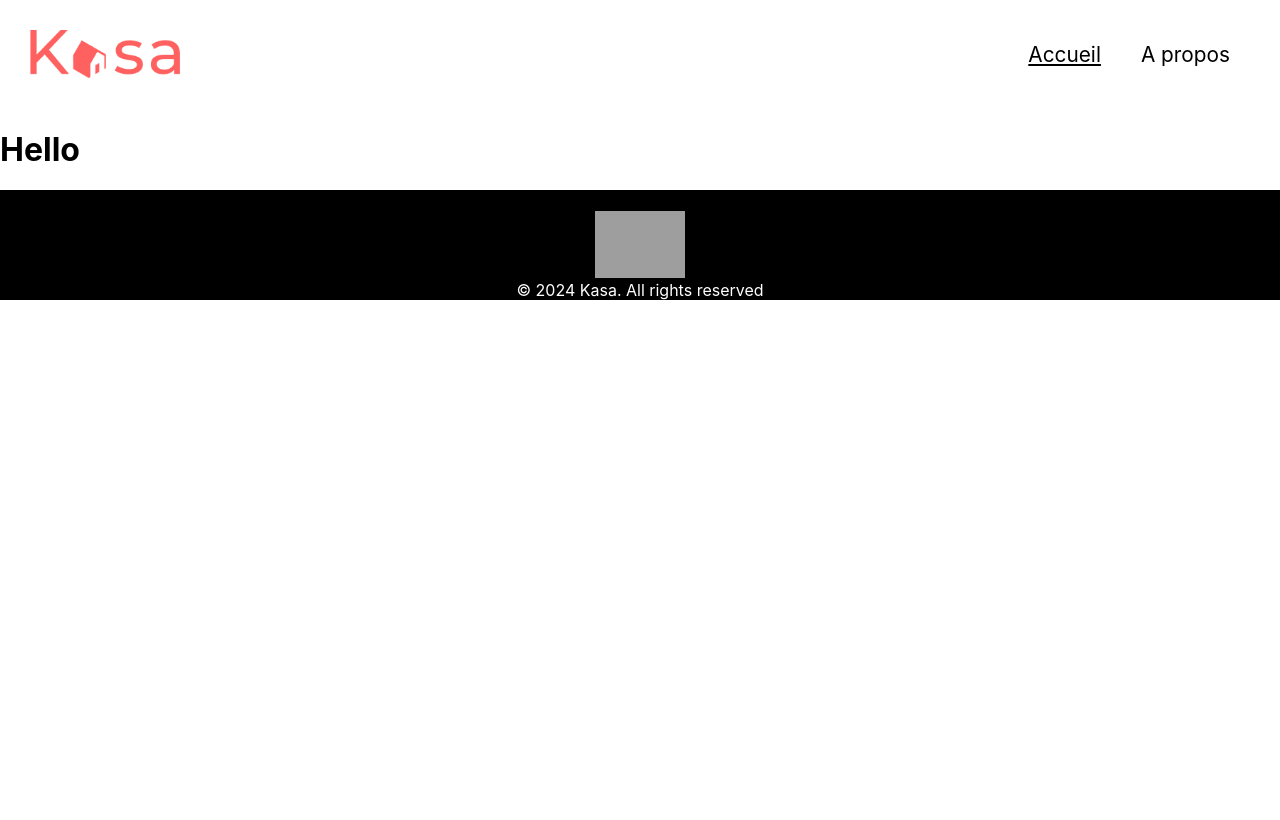
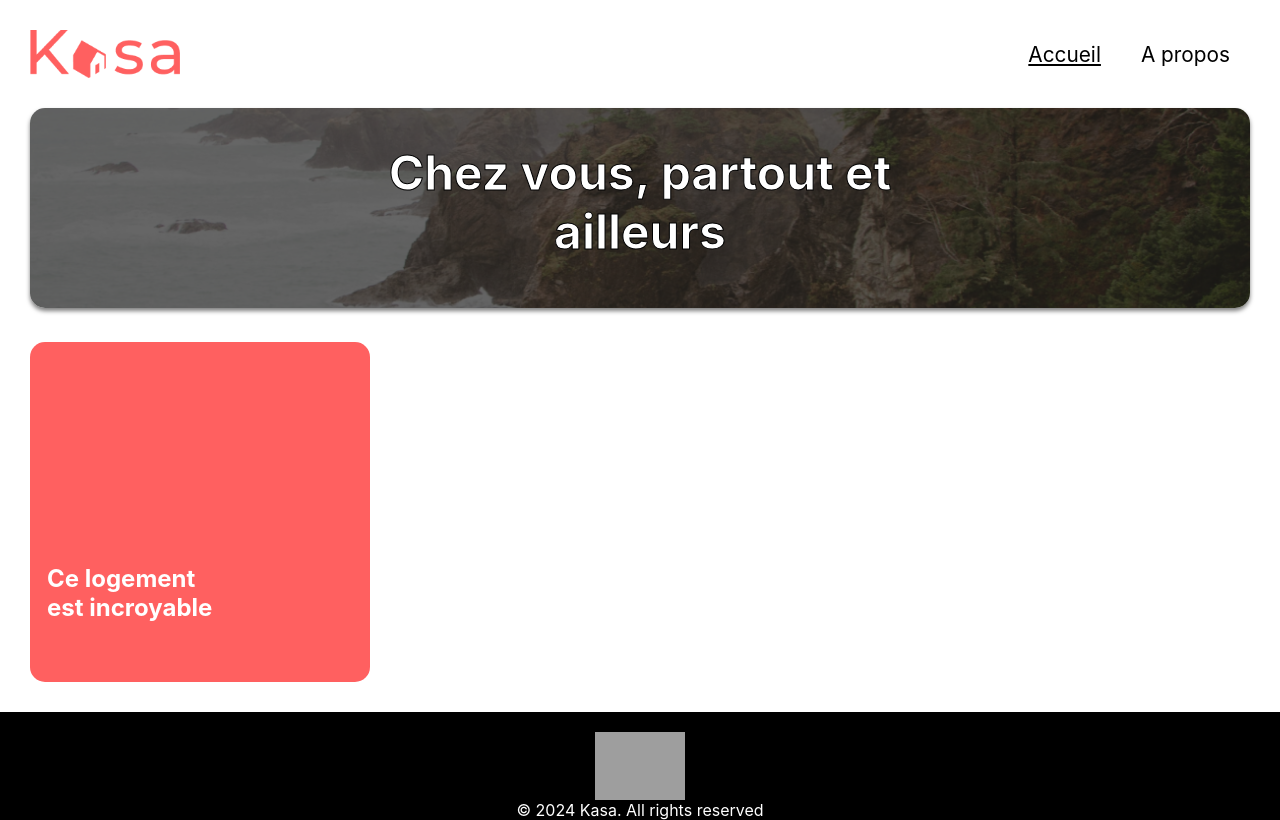
Before and after one commit to zinette92/Creez-une-application-web-de-location-immobiliere-avec-React, a React (Create React App) app: page / in a window 1280 px wide. Built offline with nearby package versions, Linux system fonts and the light colour scheme; grey boxes are pictures that could not be loaded.

Commit message:
The banner has been created

```diff
--- /dev/null
+++ b/src/components/Banner/Banner.js
@@ -0,0 +1,10 @@
+import React from 'react';
+
+export default function Banner({bannerImage, bannerText, bannerShadow, textBorder}) {
+  return (
+    <div className="banner">
+        <img className={`banner__image ${bannerShadow? 'banner__image--shadow' : ''} `} src={ bannerImage } alt="Image de bannière"/>
+        <h1 className={`banner__text ${textBorder? 'banner__text--border' : ''}`}>{ bannerText }</h1>
+    </div>
+  )
+}
--- /dev/null
+++ b/src/components/Card/Card.js
@@ -0,0 +1,13 @@
+import React from 'react'
+
+export default function Card() {
+  return (
+    <div className="card">
+        <div className="card__frame">
+            <div className="card__logement">
+                <h2 className="card__logement--title">Ce logement est incroyable</h2>
+            </div>
+        </div>
+    </div>
+  )
+}
--- a/src/pages/About/About.js
+++ b/src/pages/About/About.js
@@ -1,9 +1,9 @@
 import React from "react";
+import Banner from "../../components/Banner/Banner";
+import banner_about_menu from "../../assets/banner_about_menu.png";
 
 export default function About() {
   return (
-    <div>
-      <h1>A propos</h1>
-    </div>
+      <Banner bannerImage={ banner_about_menu }/>
   );
 }
--- a/src/pages/Home/Home.js
+++ b/src/pages/Home/Home.js
@@ -1,9 +1,13 @@
 import React from "react";
+import Banner from "../../components/Banner/Banner";
+import banner_home_menu from "../../assets/banner_home_menu.png";
+import Card from "../../components/Card/Card";
 
 export default function Home() {
   return (
     <div>
-      <h1>Hello</h1>
-    </div>
+      <Banner bannerImage={ banner_home_menu } bannerText={ "Chez vous, partout et ailleurs" } textBorder={ true } bannerShadow={ true }/>
+      <Card />
+</div>
   );
 }
--- a/src/style/index.scss
+++ b/src/style/index.scss
@@ -55,6 +55,58 @@ code {
     }
   }
 }
+
+.banner {
+  margin: 0 30px;
+  position: relative;
+  @media (max-width: 600px) {
+    margin: 0 15px;
+  }
+
+  &__image {
+    width: 100%;
+    height: 200px;
+    border-radius: 15px;
+    filter: brightness(40%);
+    object-fit: cover;
+    @media (max-width: 600px) {
+      height: 100px;
+    }
+
+    &--shadow {
+      @media (min-width: 601px) {
+        box-shadow: 0px 3px 4px rgba(0,0,0,0.5);
+      }
+    }
+  }
+
+  &__text {
+    font-size: 3rem;
+    text-align: center;
+    position: absolute;
+    top: 30%;
+    left: 50%;
+    transform: translate(-50%, -50%);
+    color: white;
+    @media (max-width: 600px) {
+      font-size: 1.2rem;
+      text-align: left;
+      width: 58%;
+      left: 5%;
+      top: 35%;
+      transform: translate(0%, -50%);
+    }
+
+    &--border {
+      @media (min-width: 601px) {
+        text-shadow: 2 2 3px black;
+        -webkit-text-stroke: 1px black;
+      }
+    }
+  }
+
+}
+
 
 .error {
   flex-grow: 1;
@@ -136,3 +188,24 @@ code {
     }
   }
 }
+
+
+
+.card__logement {
+  width: 340px;
+  height: 340px;
+  margin: 30px;
+  border-radius: 15px;;
+  background-color: #ff6060;
+  position: relative;
+
+}
+
+.card__logement--title {
+  color: white;
+  width: 50%;
+  position: absolute;
+  bottom: 10%;
+  left: 10%;
+  transform: translate(-10%, -10%);
+}
```
Also changed, not shown: src/components/Data/logements.json (renamed from logements.json).
